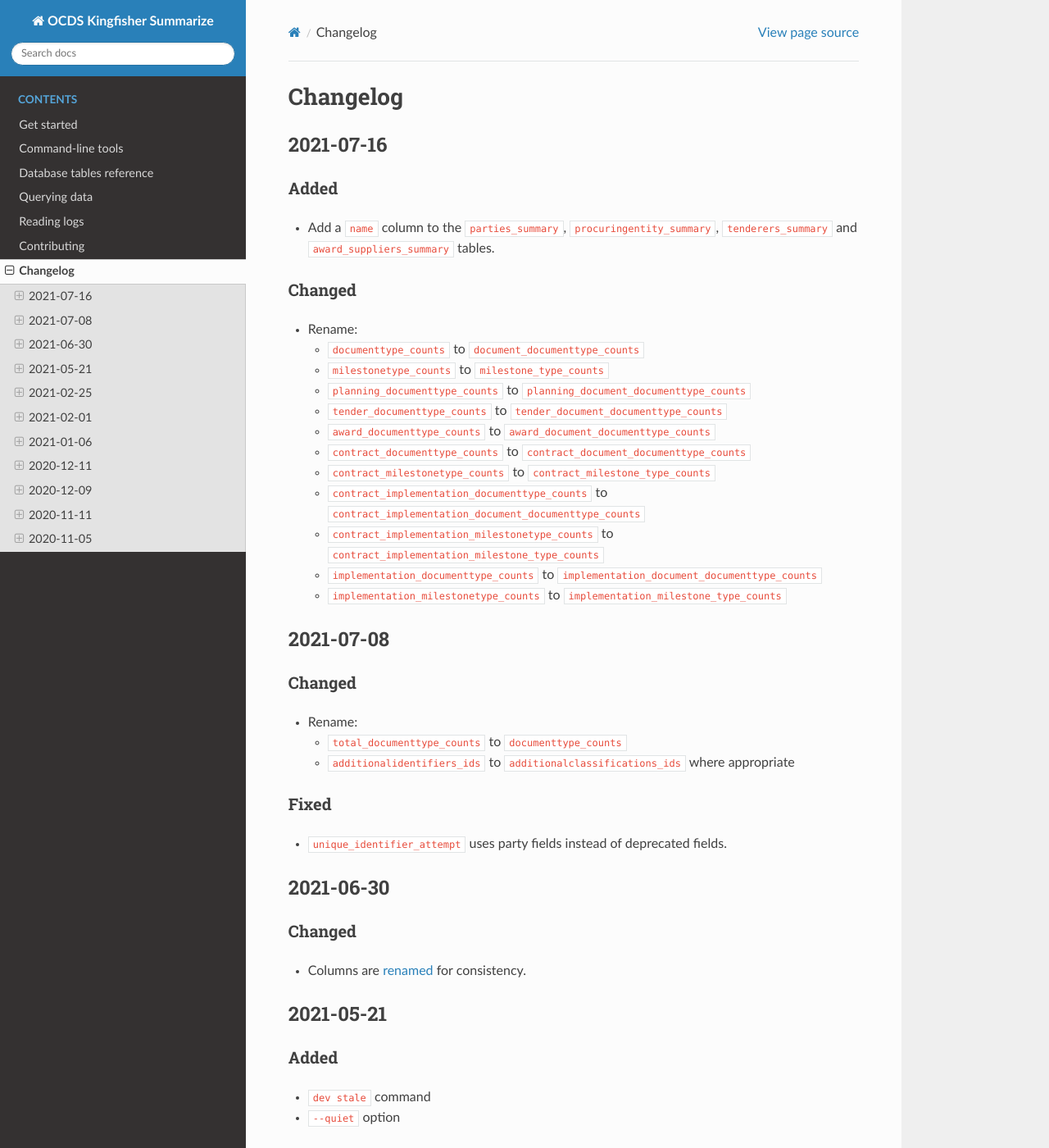
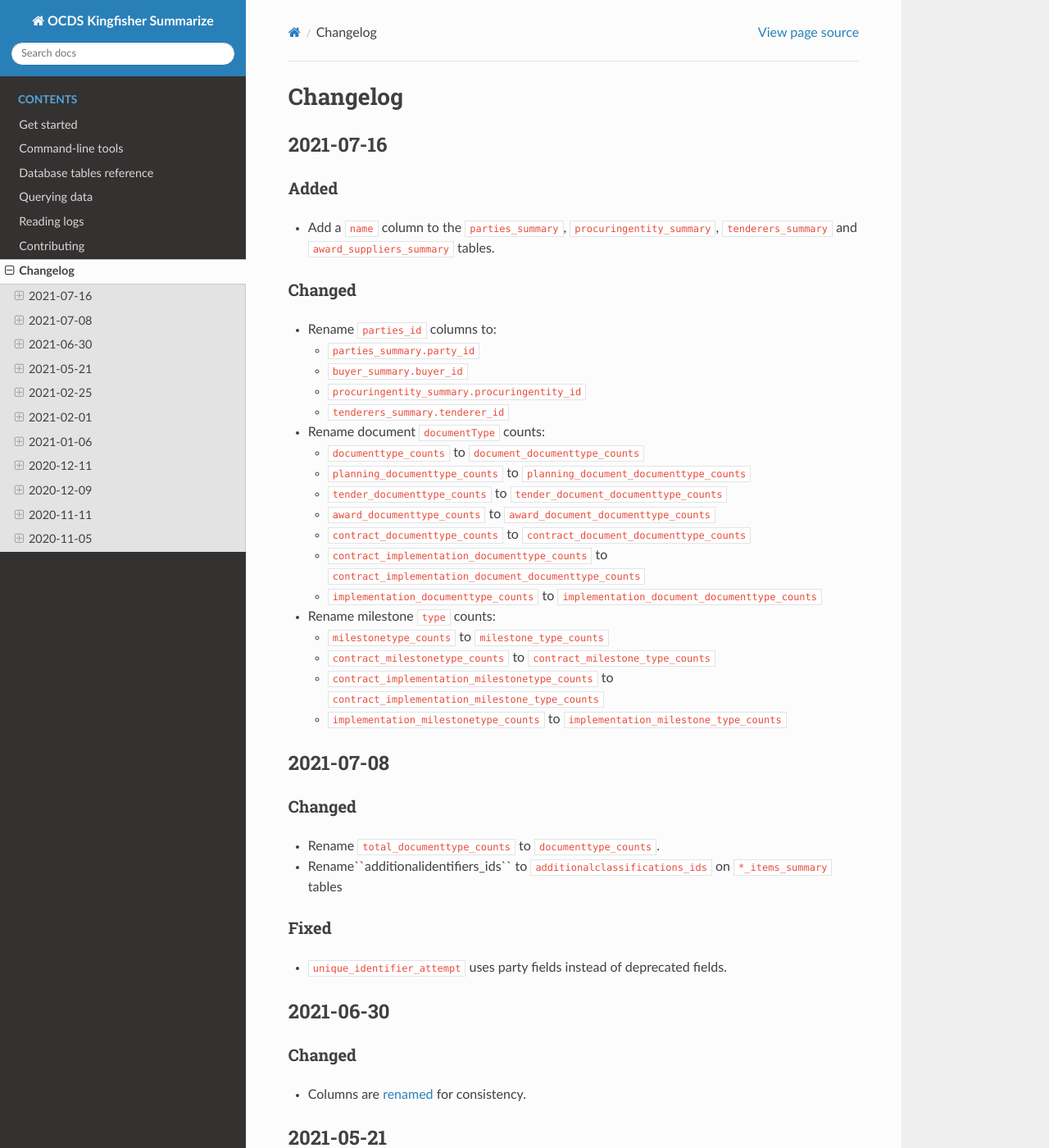
Before and after one commit to open-contracting/kingfisher-summarize, a Sphinx documentation site: the page built from docs/changelog.rst, in a window 1280 px wide and 1400 px high. Shown: the whole window at 82% size. Built offline with Sphinx 7.4.7 and the Read the Docs theme 2.0.0, drawn with Linux system fonts in a browser that asks for light colours.

Commit message:
sql: Rename parties_id columns, closes #204

```diff
--- a/docs/changelog.rst
+++ b/docs/changelog.rst
@@ -12,18 +12,28 @@ Added
 Changed
 ~~~~~~~
 
--  Rename:
+-  Rename ``parties_id`` columns to:
+
+   -  ``parties_summary.party_id``
+   -  ``buyer_summary.buyer_id``
+   -  ``procuringentity_summary.procuringentity_id``
+   -  ``tenderers_summary.tenderer_id``
+
+-  Rename document ``documentType`` counts:
 
    -  ``documenttype_counts`` to ``document_documenttype_counts``
-   -  ``milestonetype_counts`` to ``milestone_type_counts``
    -  ``planning_documenttype_counts`` to ``planning_document_documenttype_counts``
    -  ``tender_documenttype_counts`` to ``tender_document_documenttype_counts``
    -  ``award_documenttype_counts`` to ``award_document_documenttype_counts``
    -  ``contract_documenttype_counts`` to ``contract_document_documenttype_counts``
+   -  ``contract_implementation_documenttype_counts`` to ``contract_implementation_document_documenttype_counts``
+   -  ``implementation_documenttype_counts`` to ``implementation_document_documenttype_counts``
+
+-  Rename milestone ``type`` counts:
+
+   -  ``milestonetype_counts`` to ``milestone_type_counts``
    -  ``contract_milestonetype_counts`` to ``contract_milestone_type_counts``
-   -  ``contract_implementation_documenttype_counts`` to ``contract_implementation_document_documenttype_counts``
    -  ``contract_implementation_milestonetype_counts`` to ``contract_implementation_milestone_type_counts``
-   -  ``implementation_documenttype_counts`` to ``implementation_document_documenttype_counts``
    -  ``implementation_milestonetype_counts`` to ``implementation_milestone_type_counts``
 
 2021-07-08
@@ -32,10 +42,8 @@ Changed
 Changed
 ~~~~~~~
 
--  Rename:
-
-   -  ``total_documenttype_counts`` to ``documenttype_counts``
-   -  ``additionalidentifiers_ids`` to ``additionalclassifications_ids`` where appropriate
+-  Rename ``total_documenttype_counts`` to ``documenttype_counts``.
+-  Rename``additionalidentifiers_ids`` to ``additionalclassifications_ids`` on ``*_items_summary`` tables
 
 Fixed
 ~~~~~
--- a/docs/definitions/buyer_summary.csv
+++ b/docs/definitions/buyer_summary.csv
@@ -6,7 +6,7 @@ ocid,text,Value of the ``ocid`` field in the release object
 release_id,text,"Value of the ``id`` field in the release object (``NULL`` if the ``release_type`` is ""compiled_release"" or ""record"")"
 data_id,integer,``id`` from the Kingfisher Process ``data`` table
 buyer,jsonb,The buyer object
-parties_id,text,Value of the ``id`` field in the buyer object
+buyer_id,text,Value of the ``id`` field in the buyer object
 name,text,Value of the ``name`` field in the buyer object
 identifier,text,Hyphenation of ``identifier/scheme`` and ``identifier/id`` in the buyer's entry in the parties array
 unique_identifier_attempt,text,"Value of the ``id`` field in the buyer object if set, otherwise the identifier if set as above, otherwise the value of the ``name`` field in the buyer's entry in the parties array, otherwise the value of the ``name`` field in the buyer object"
--- a/docs/definitions/parties_summary.csv
+++ b/docs/definitions/parties_summary.csv
@@ -6,7 +6,7 @@ collection_id,integer,``id`` from the Kingfisher Process ``collection`` table
 ocid,text,Value of the ``ocid`` field in the release object
 release_id,text,"Value of the ``id`` field in the release object (``NULL`` if the ``release_type`` is ""compiled_release"" or ""record"")"
 data_id,integer,``id`` from the Kingfisher Process ``data`` table
-parties_id,text,Value of the ``id`` field in the party object
+party_id,text,Value of the ``id`` field in the party object
 name,text,Value of the ``name`` field in the party object
 roles,jsonb,Value of the ``roles`` array in the party object
 identifier,text,Hyphenation of ``identifier/scheme`` and ``identifier/id`` in the party object
--- a/docs/definitions/parties_summary_no_data.csv
+++ b/docs/definitions/parties_summary_no_data.csv
@@ -6,7 +6,7 @@ collection_id,integer,
 ocid,text,
 release_id,text,
 data_id,integer,
-parties_id,text,
+party_id,text,
 name,text,
 roles,jsonb,
 identifier,text,
--- a/docs/definitions/procuringEntity_summary.csv
+++ b/docs/definitions/procuringEntity_summary.csv
@@ -6,7 +6,7 @@ ocid,text,Value of the ``ocid`` field in the release object
 release_id,text,"Value of the ``id`` field in the release object (``NULL`` if the ``release_type`` is ""compiled_release"" or ""record"")"
 data_id,integer,``id`` from the Kingfisher Process ``data`` table
 procuringentity,jsonb,The procuring entity object
-parties_id,text,Value of the ``id`` field in the procuring entity object
+procuringentity_id,text,Value of the ``id`` field in the procuring entity object
 name,text,Value of the ``name`` field in the procuring entity object
 identifier,text,Hyphenation of ``identifier/scheme`` and ``identifier/id`` in the procuring entity's entry in the parties array
 unique_identifier_attempt,text,"Value of the ``id`` field in the procuring entity object if set, otherwise the identifier if set as above, otherwise the value of the ``name`` field in the procuring entity's entry in the parties array, otherwise the value of the ``name`` field in the procuring entity object"
--- a/docs/definitions/tenderers_summary.csv
+++ b/docs/definitions/tenderers_summary.csv
@@ -7,7 +7,7 @@ ocid,text,Value of the ``ocid`` field in the release object
 release_id,text,"Value of the ``id`` field in the release object (``NULL`` if the ``release_type`` is ""compiled_release"" or ""record"")"
 data_id,integer,``id`` from the Kingfisher Process ``data`` table
 tenderer,jsonb,The tenderer object
-parties_id,text,Value of the ``id`` field in the tenderer object
+tenderer_id,text,Value of the ``id`` field in the tenderer object
 name,text,Value of the ``name`` field in the tenderer object
 identifier,text,Hyphenation of ``identifier/scheme`` and ``identifier/id`` in the tenderer's entry in the parties array
 unique_identifier_attempt,text,"Value of the ``id`` field in the tenderer object if set, otherwise the identifier if set as above, otherwise the value of the ``name`` field in the tenderer's entry in the parties array, otherwise the value of the ``name`` field in the tenderer object"
```
Also changed, not shown: 8 other files.
